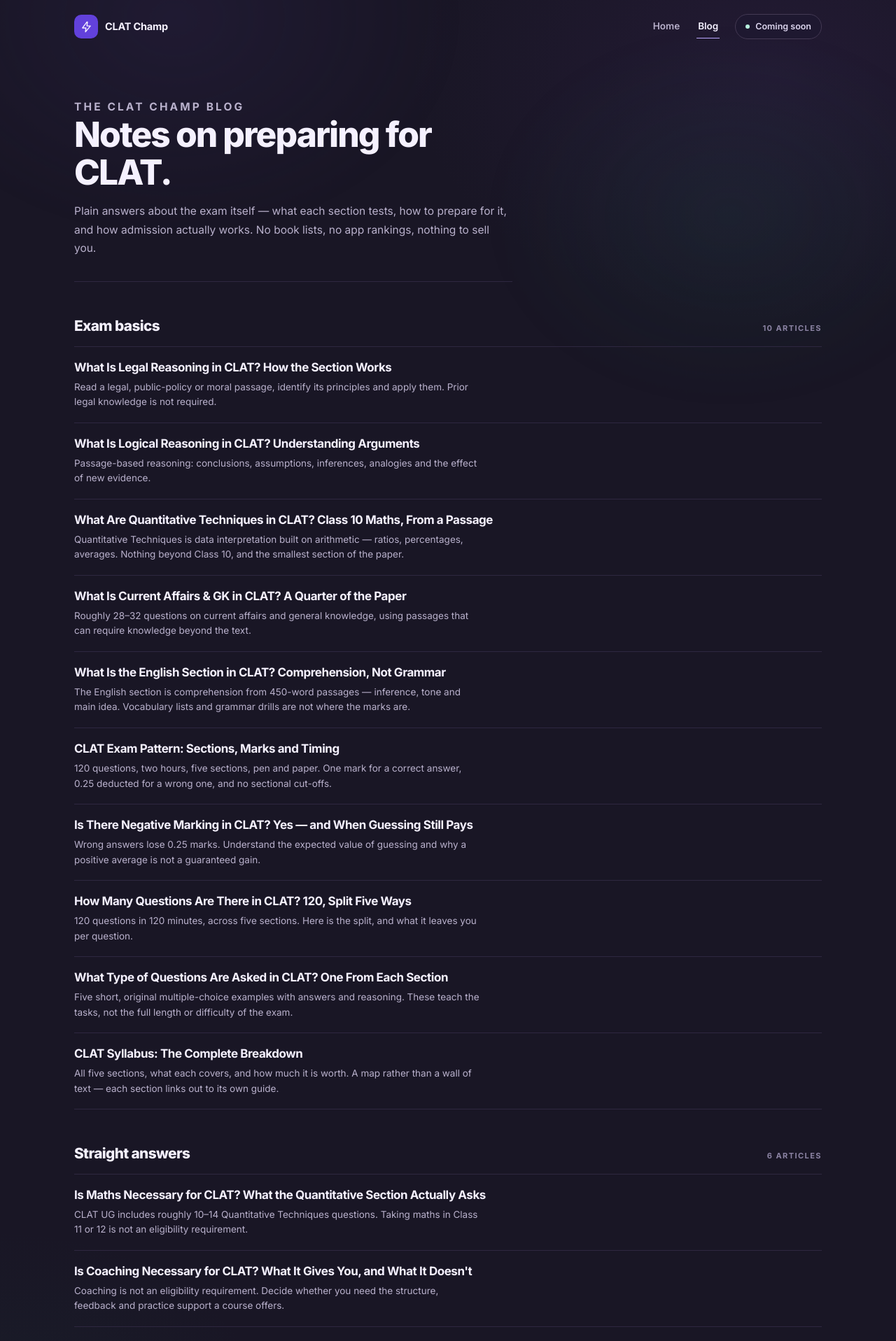
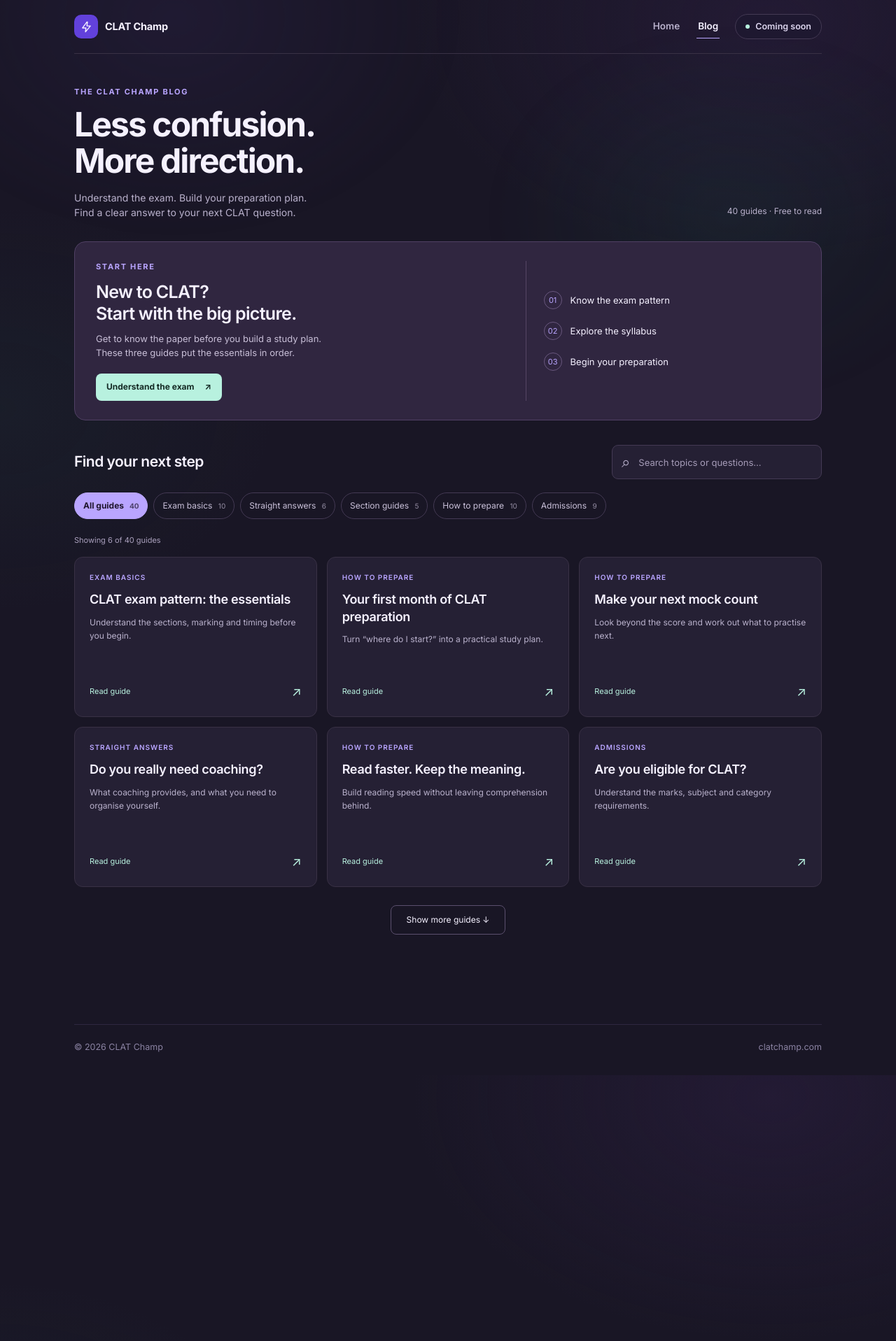
Before and after one commit to Aaditya7-codes/clatchamp-coming-soon, a Jekyll site: the page built from blog/index.html, in a window 1280 px wide. Shown: the top 1917 px of the page at 70% size. Built offline with Jekyll 4.4.1, drawn with Linux system fonts in a browser that asks for light colours; some of the changed text lies outside the part shown.

Commit message:
Redesign blog index with topic filters and searchable guide cards

```diff
--- /dev/null
+++ b/_data/blog_cards.json
@@ -0,0 +1,162 @@
+{
+  "clat-exam-pattern": {
+    "title": "CLAT exam pattern: the essentials",
+    "summary": "Understand the sections, marking and timing before you begin."
+  },
+  "how-to-start-preparing-for-clat": {
+    "title": "Your first month of CLAT preparation",
+    "summary": "Turn \u201cwhere do I start?\u201d into a practical study plan."
+  },
+  "how-to-analyse-a-clat-mock-test": {
+    "title": "Make your next mock count",
+    "summary": "Look beyond the score and work out what to practise next."
+  },
+  "is-coaching-necessary-for-clat": {
+    "title": "Do you really need coaching?",
+    "summary": "What coaching provides, and what you need to organise yourself."
+  },
+  "how-to-improve-reading-speed-for-clat": {
+    "title": "Read faster. Keep the meaning.",
+    "summary": "Build reading speed without leaving comprehension behind."
+  },
+  "clat-eligibility-criteria": {
+    "title": "Are you eligible for CLAT?",
+    "summary": "Understand the marks, subject and category requirements."
+  },
+  "clat-syllabus": {
+    "title": "The CLAT syllabus, explained",
+    "summary": "See what each of the five sections covers."
+  },
+  "what-is-legal-reasoning-in-clat": {
+    "title": "What is legal reasoning in CLAT?",
+    "summary": "Learn how to apply a passage\u2019s rules to the facts."
+  },
+  "what-is-logical-reasoning-in-clat": {
+    "title": "What is logical reasoning in CLAT?",
+    "summary": "Understand arguments, conclusions and assumptions."
+  },
+  "what-are-quantitative-techniques-in-clat": {
+    "title": "What are quantitative techniques?",
+    "summary": "School maths meets passage-based questions."
+  },
+  "what-is-current-affairs-and-gk-in-clat": {
+    "title": "How current affairs and GK work",
+    "summary": "Understand what this part of the paper tests."
+  },
+  "what-is-the-english-section-in-clat": {
+    "title": "What does CLAT English test?",
+    "summary": "A closer look at comprehension and reading in context."
+  },
+  "is-there-negative-marking-in-clat": {
+    "title": "How does negative marking work?",
+    "summary": "Understand the scoring before deciding whether to guess."
+  },
+  "how-many-questions-are-there-in-clat": {
+    "title": "How many questions are in CLAT?",
+    "summary": "See how the paper divides across the five sections."
+  },
+  "what-type-of-questions-are-asked-in-clat": {
+    "title": "What do CLAT questions look like?",
+    "summary": "Explore an example from each section."
+  },
+  "is-maths-necessary-for-clat": {
+    "title": "Is maths necessary for CLAT?",
+    "summary": "What the quantitative section actually asks of you."
+  },
+  "is-self-study-enough-for-clat": {
+    "title": "Is self-study enough?",
+    "summary": "The ingredients of a complete independent preparation plan."
+  },
+  "how-many-months-are-enough-for-clat-preparation": {
+    "title": "How much preparation time do you need?",
+    "summary": "Think through plans for different starting points."
+  },
+  "is-static-gk-important-for-clat": {
+    "title": "Does static GK matter?",
+    "summary": "Understand its connection to current affairs."
+  },
+  "do-you-need-to-read-a-newspaper-daily-for-clat": {
+    "title": "Do you need a daily newspaper?",
+    "summary": "Work out what purposeful news reading can add."
+  },
+  "legal-reasoning-topics-for-clat": {
+    "title": "Legal reasoning: areas to practise",
+    "summary": "Explore the topics behind passage-based legal questions."
+  },
+  "clat-gk-topics": {
+    "title": "Current affairs and GK topics",
+    "summary": "Find direction for your current affairs preparation."
+  },
+  "clat-english-topics": {
+    "title": "English topics and question types",
+    "summary": "Know what to look for as you practise comprehension."
+  },
+  "clat-logical-reasoning-syllabus": {
+    "title": "Logical reasoning: question types",
+    "summary": "Get familiar with arguments and the ways they are tested."
+  },
+  "clat-maths-topics": {
+    "title": "Maths topics and practice checklist",
+    "summary": "Break quantitative preparation into manageable areas."
+  },
+  "how-to-prepare-for-clat-english": {
+    "title": "Build your English reading plan",
+    "summary": "Make comprehension practice a consistent part of your week."
+  },
+  "how-to-prepare-for-clat-from-class-11": {
+    "title": "Starting CLAT preparation in Class 11",
+    "summary": "Build a plan around school and your exam date."
+  },
+  "how-to-prepare-for-clat-from-class-12": {
+    "title": "Preparing for CLAT in Class 12",
+    "summary": "Plan around the months you have and your school commitments."
+  },
+  "how-to-prepare-for-clat-legal-reasoning": {
+    "title": "Find the rule. Then apply it.",
+    "summary": "A practical approach to legal reasoning passages."
+  },
+  "how-to-prepare-for-clat-at-home": {
+    "title": "Prepare for CLAT at home",
+    "summary": "Create structure for studying without a classroom."
+  },
+  "how-to-prepare-current-affairs-for-clat": {
+    "title": "Study current affairs in context",
+    "summary": "Connect events and practise with passages."
+  },
+  "clat-time-management": {
+    "title": "Build your exam time budget",
+    "summary": "Think through section timing before test day."
+  },
+  "clat-age-limit": {
+    "title": "Is there an age limit for CLAT?",
+    "summary": "A direct answer to a common eligibility question."
+  },
+  "clat-registration": {
+    "title": "CLAT registration, step by step",
+    "summary": "Understand the application form, dates and fees."
+  },
+  "documents-required-on-clat-exam-day": {
+    "title": "Your exam-day document checklist",
+    "summary": "Know what to check before you leave for the centre."
+  },
+  "clat-exam-day": {
+    "title": "Plan your CLAT exam day",
+    "summary": "Prepare for the timings and practical details."
+  },
+  "when-will-clat-result-be-declared": {
+    "title": "When will CLAT results be declared?",
+    "summary": "Understand what has been announced and where to check."
+  },
+  "clat-score-vs-rank": {
+    "title": "How does your score become a rank?",
+    "summary": "Make sense of marks and their place in the results."
+  },
+  "clat-previous-year-cutoffs": {
+    "title": "How to read previous-year cutoffs",
+    "summary": "Use past admission data with the right context."
+  },
+  "clat-counselling-process": {
+    "title": "CLAT counselling, round by round",
+    "summary": "Understand the process after your results arrive."
+  }
+}
--- /dev/null
+++ b/_includes/blog-card.html
@@ -0,0 +1,10 @@
+{% assign entry = include.post %}
+{% assign card = site.data.blog_cards[entry.slug] %}
+<li class="cb-article" data-category="{{ entry.section | escape }}" data-search="{{ entry.title | escape }} {{ entry.standfirst | escape }}">
+  <a class="cb-article-link" href="{{ entry.url | relative_url }}">
+    <p class="cb-category">{{ entry.section }}</p>
+    <h3>{{ card.title | default: entry.title | escape }}</h3>
+    <p class="cb-summary">{{ card.summary | default: entry.standfirst | escape }}</p>
+    <span class="cb-read"><span>Read guide</span><span aria-hidden="true">↗</span></span>
+  </a>
+</li>
--- /dev/null
+++ b/blog/blog.css
@@ -0,0 +1,68 @@
+/* Blog index only; shared navigation and article styles remain unchanged. */
+
+#champ-blog{background:transparent;color:#f5f1ff;font-family:Inter,-apple-system,BlinkMacSystemFont,"Segoe UI",sans-serif;font-size:15px;line-height:1.55;color-scheme:dark}
+#champ-blog *{box-sizing:border-box}
+#champ-blog a{color:inherit;text-decoration:none}
+#champ-blog button,#champ-blog input{font:inherit}
+#champ-blog button{cursor:pointer}
+#champ-blog .cb-intro{display:flex;justify-content:space-between;align-items:end;gap:30px;padding:46px 0 30px}
+#champ-blog .cb-eyebrow{font-size:11px;letter-spacing:1.7px;font-weight:650;color:#b9a5ff;text-transform:uppercase;margin:0 0 12px}
+#champ-blog h1{font-size:clamp(32px,4.8vw,48px);line-height:1.08;letter-spacing:-1.9px;font-weight:650;margin:0 0 16px}
+#champ-blog .cb-deck{color:#b9b1cc;max-width:450px;margin:0;font-size:14px}
+#champ-blog .cb-library{white-space:nowrap;color:#b9b1cc;font-size:12px;padding-bottom:3px}
+#champ-blog .cb-feature{background:#302640;border:1px solid #504064;border-radius:16px;display:grid;grid-template-columns:1.5fr 1fr;gap:25px;padding:27px 30px;margin-bottom:35px}
+#champ-blog .cb-feature h2{font-size:25px;line-height:1.22;font-weight:600;letter-spacing:-.7px;margin:0 0 11px}
+#champ-blog .cb-feature p{color:#c8bfd7;font-size:13px;max-width:350px;margin:0 0 20px}
+#champ-blog .cb-cta{display:inline-flex;align-items:center;gap:15px;background:#b8f1df;color:#162c26;border-radius:8px;padding:10px 15px;font-size:12px;font-weight:650}
+#champ-blog .cb-route{border-left:1px solid #564564;padding-left:25px;display:grid;align-content:center;gap:18px}
+#champ-blog .cb-route a{display:flex;align-items:center;gap:12px;font-size:13px}
+#champ-blog .cb-number{color:#b9a5ff;font-size:11px;border:1px solid #69577e;border-radius:50%;width:26px;height:26px;display:grid;place-items:center;flex-shrink:0}
+#champ-blog .cb-route a:hover{color:#b8f1df}
+#champ-blog .cb-tools{display:flex;align-items:center;justify-content:space-between;gap:20px;margin-bottom:19px}
+#champ-blog .cb-tools h2{font-size:21px;letter-spacing:-.5px;margin:0;font-weight:600}
+#champ-blog .cb-search{display:flex;align-items:center;gap:10px;padding:10px 13px;background:#252034;border:1px solid #443a54;border-radius:9px;width:300px;max-width:100%;color:#b9b1cc}
+#champ-blog .cb-search svg{width:16px;flex-shrink:0}
+#champ-blog .cb-search input{width:100%;min-width:0;color:#f5f1ff;background:transparent;border:0;font-size:16px;outline-offset:4px}
+#champ-blog input::placeholder{color:#a59bb7;font-size:13px}
+#champ-blog .cb-filters{display:flex;flex-wrap:wrap;gap:8px;margin-bottom:22px}
+#champ-blog .cb-filters button{background:transparent;border:1px solid #443a54;color:#c9c0d9;border-radius:30px;padding:8px 12px;font-size:12px;min-height:38px}
+#champ-blog .cb-filters button[aria-pressed=true]{background:#b9a5ff;color:#20172e;border-color:#b9a5ff;font-weight:650}
+#champ-blog .cb-filters button span{opacity:.7;margin-left:5px;font-size:10px}
+#champ-blog .cb-results{display:flex;justify-content:space-between;align-items:center;gap:12px;margin:0 0 15px;font-size:11px;color:#aaa0bd}
+#champ-blog .cb-clear{background:transparent;border:0;color:#b8f1df;font-size:12px;padding:8px}
+#champ-blog .cb-grid{display:grid;grid-template-columns:repeat(3,minmax(0,1fr));gap:14px}
+#champ-blog .cb-article{display:flex;flex-direction:column;background:#252034;border:1px solid #393145;border-radius:12px;padding:21px;min-height:229px}
+#champ-blog .cb-article:hover{border-color:#9180ae;background:#2b253b}
+#champ-blog .cb-category{color:#b9a5ff;font-size:10px;font-weight:600;letter-spacing:1px;text-transform:uppercase;margin:0 0 12px}
+#champ-blog h3{font-size:18px;line-height:1.35;letter-spacing:-.3px;font-weight:600;margin:0 0 10px}
+#champ-blog .cb-summary{color:#b9b1cc;font-size:12px;line-height:1.65;margin:0 0 20px}
+#champ-blog .cb-read{color:#b8f1df;font-size:11px;display:flex;justify-content:space-between;align-items:center;margin-top:auto}
+#champ-blog .cb-read span:last-child{font-size:18px}
+#champ-blog .cb-bottom{text-align:center;padding:26px 0 38px}
+#champ-blog .cb-more{border:1px solid #5b4f6e;background:transparent;color:#f5f1ff;padding:11px 22px;border-radius:8px;font-size:12px}
+#champ-blog .cb-empty{color:#b9b1cc;padding:30px 0}
+#champ-blog [hidden]{display:none!important}
+#champ-blog a:focus-visible,#champ-blog button:focus-visible{outline:2px solid #b8f1df;outline-offset:4px}
+@media(max-width:740px){#champ-blog .cb-grid{grid-template-columns:repeat(2,minmax(0,1fr))}
+#champ-blog .cb-library{display:none}
+}
+@media(max-width:620px){#champ-blog .cb-intro{padding-top:32px}
+#champ-blog .cb-feature{grid-template-columns:1fr;padding:22px;gap:24px}
+#champ-blog .cb-route{border-left:0;border-top:1px solid #564564;padding:20px 0 0;gap:14px}
+#champ-blog .cb-tools{display:block}
+#champ-blog .cb-tools h2{margin-bottom:15px}
+#champ-blog .cb-search{width:100%}
+#champ-blog .cb-grid{grid-template-columns:1fr}
+#champ-blog .cb-article{min-height:0}
+#champ-blog .cb-filters button{min-height:44px}
+}
+
+
+#champ-blog .cb-intro{border-top:1px solid #393145}
+#champ-blog .cb-search:focus-within{outline:2px solid #b9a5ff;outline-offset:3px}
+#champ-blog .cb-search input{outline:none}
+#champ-blog .cb-article{list-style:none}
+#champ-blog .cb-grid{padding:0;margin:0}
+#champ-blog .cb-article-link{display:flex;flex-direction:column;flex:1}
+#champ-blog .cb-search-icon{font-size:22px;line-height:1}
+#champ-blog .cb-more:focus{outline:2px solid #b8f1df;outline-offset:4px}
--- /dev/null
+++ b/blog/blog.js
@@ -0,0 +1,45 @@
+(() => {
+  const root = document.getElementById('champ-blog');
+  if (!root) return;
+  const search = root.querySelector('input[type="search"]');
+  const filters = [...root.querySelectorAll('.cb-filters button')];
+  const cards = [...root.querySelectorAll('.cb-article')];
+  const more = root.querySelector('.cb-more');
+  const clear = root.querySelector('.cb-clear');
+  const count = root.querySelector('.cb-count');
+  const empty = root.querySelector('.cb-empty');
+  const searchable = new Map(cards.map(card => [card,
+    `${card.textContent} ${card.dataset.search} ${card.dataset.category}`.toLocaleLowerCase()
+  ]));
+  let category = '', limit = 6;
+  function render() {
+    const words = search.value.trim().toLocaleLowerCase().split(/\s+/).filter(Boolean);
+    const matches = cards.filter(card => (!category || card.dataset.category === category)
+      && words.every(word => searchable.get(card).includes(word)));
+    const visible = new Set(matches.slice(0, limit));
+    cards.forEach(card => { card.hidden = !visible.has(card); });
+    filters.forEach(button => button.setAttribute('aria-pressed', String(button.dataset.category === category)));
+    count.textContent = `Showing ${visible.size} of ${matches.length} guides`;
+    more.hidden = matches.length <= limit;
+    clear.hidden = !category && words.length === 0;
+    empty.hidden = matches.length > 0;
+    return matches;
+  }
+  filters.forEach(button => button.addEventListener('click', () => {
+    category = button.dataset.category; limit = 6; render();
+  }));
+  search.addEventListener('input', () => { limit = 6; render(); });
+  clear.addEventListener('click', () => {
+    category = ''; limit = 6; search.value = ''; render(); search.focus();
+  });
+  more.addEventListener('click', () => {
+    const firstNew = limit; limit += 6;
+    const matches = render();
+    // Move focus into the newly revealed guides, including the final batch.
+    matches[firstNew]?.querySelector('a').focus({ preventScroll: true });
+  });
+  render();
+  ['.cb-search', '.cb-filters', '.cb-results'].forEach(selector => {
+    root.querySelector(selector).hidden = false;
+  });
+})();
--- a/blog/index.html
+++ b/blog/index.html
@@ -3,26 +3,33 @@ layout: page
 title: "CLAT Blog — Plain Answers About the Exam"
 description: "Plain answers about the CLAT exam: what each section tests, how to prepare, and how admission works. No book lists, no coaching pitch."
 ---
-<header class="page-head">
-  <p class="kicker">The CLAT Champ blog</p>
-  <h1>Notes on preparing for CLAT.</h1>
-  <p>Plain answers about the exam itself — what each section tests, how to prepare for it, and how admission actually works. No book lists, no app rankings, nothing to sell you.</p>
-</header>
+<link rel="stylesheet" href="{{ '/blog/blog.css' | relative_url }}">
+<div id="champ-blog">
+<section class="cb-intro"><div><p class="cb-eyebrow">The CLAT Champ Blog</p><h1>Less confusion.<br>More direction.</h1><p class="cb-deck">Understand the exam. Build your preparation plan.<br>Find a clear answer to your next CLAT question.</p></div><span class="cb-library">{{ site.posts.size }} guides · Free to read</span></section>
+<section class="cb-feature" aria-label="Recommended starting point"><div><div class="cb-eyebrow">Start here</div><h2>New to CLAT?<br>Start with the big picture.</h2><p>Get to know the paper before you build a study plan. These three guides put the essentials in order.</p><a class="cb-cta" href="/blog/clat-exam-pattern/">Understand the exam <span aria-hidden="true">↗</span></a></div><div class="cb-route"><a href="/blog/clat-exam-pattern/"><span class="cb-number">01</span>Know the exam pattern</a><a href="/blog/clat-syllabus/"><span class="cb-number">02</span>Explore the syllabus</a><a href="/blog/how-to-start-preparing-for-clat/"><span class="cb-number">03</span>Begin your preparation</a></div></section>
 
 {% assign cats = "Exam basics,Straight answers,Section guides,How to prepare,Admissions" | split: "," %}
-{% for c in cats %}
-  {% assign posts = site.posts | where: "section", c | sort: "order" %}
-  {% if posts.size > 0 %}
-  <section class="cat-block">
-    <div class="cat-head"><h2>{{ c }}</h2><span class="count">{{ posts.size }} articles</span></div>
-    <ol class="post-list">
-      {% for p in posts %}
-      <li class="post-row">
-        <div><h3><a href="{{ p.url | relative_url }}">{{ p.title }}</a></h3>
-        {% if p.standfirst %}<p class="deck">{{ p.standfirst }}</p>{% endif %}</div>
-      </li>
-      {% endfor %}
-    </ol>
-  </section>
-  {% endif %}
-{% endfor %}
+<section id="cb-guides" aria-label="Browse CLAT guides">
+  <div class="cb-tools"><h2>Find your next step</h2>
+    <label class="cb-search" hidden><span class="cb-search-icon" aria-hidden="true">⌕</span><input type="search" aria-label="Search guides" placeholder="Search topics or questions…"></label>
+  </div>
+  <div class="cb-filters" role="group" aria-label="Filter by topic" hidden>
+    <button type="button" data-category="" aria-pressed="true">All guides <span>{{ site.posts.size }}</span></button>
+    {% for c in cats %}{% assign count = site.posts | where: "section", c | size %}
+    <button type="button" data-category="{{ c | escape }}" aria-pressed="false">{{ c }} <span>{{ count }}</span></button>
+    {% endfor %}
+  </div>
+  <div class="cb-results" hidden><span class="cb-count" role="status" aria-live="polite"></span><button class="cb-clear" type="button" hidden>Clear filters</button></div>
+  <ul class="cb-grid">
+  {% assign featured = "clat-exam-pattern,how-to-start-preparing-for-clat,how-to-analyse-a-clat-mock-test,is-coaching-necessary-for-clat,how-to-improve-reading-speed-for-clat,clat-eligibility-criteria" | split: "," %}
+  {% for slug in featured %}{% assign p = site.posts | where: "slug", slug | first %}{% if p %}{% include blog-card.html post=p %}{% endif %}{% endfor %}
+  {% for c in cats %}
+    {% assign posts = site.posts | where: "section", c | sort: "order" %}
+    {% for p in posts %}{% unless featured contains p.slug %}{% include blog-card.html post=p %}{% endunless %}{% endfor %}
+  {% endfor %}
+  </ul>
+  <p class="cb-empty" hidden>No guides found. Try a broader topic, such as “English” or “mock”.</p>
+  <div class="cb-bottom"><button class="cb-more" type="button" hidden>Show more guides ↓</button></div>
+</section>
+</div>
+<script src="{{ '/blog/blog.js' | relative_url }}" defer></script>
```
